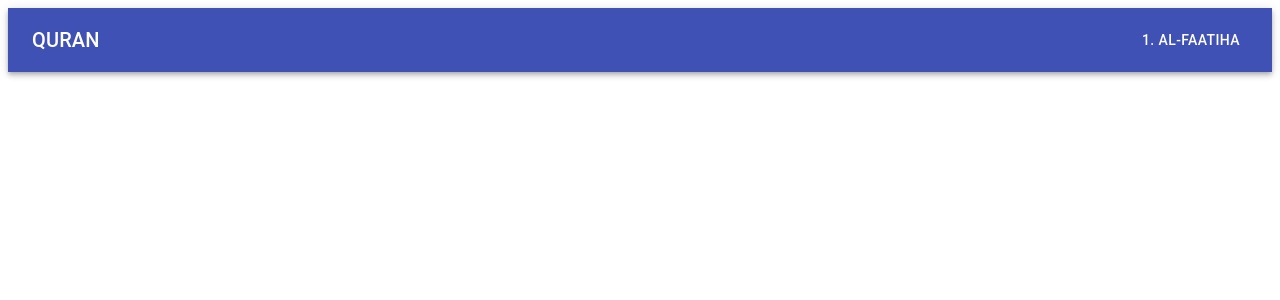
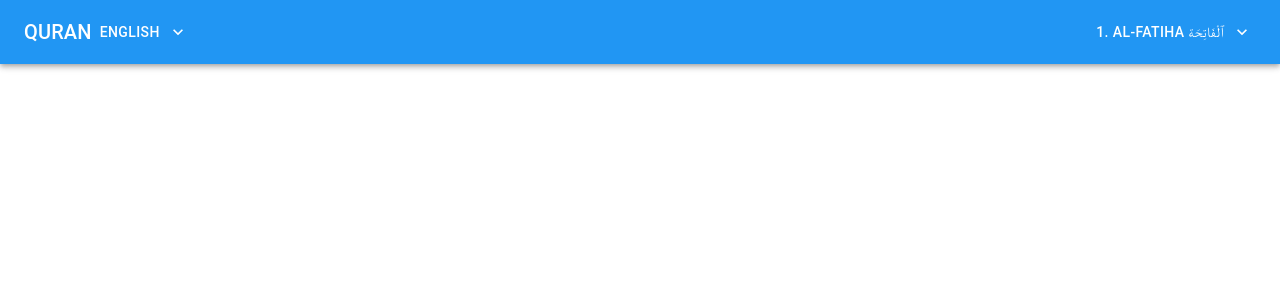
Before and after one commit to octabytes/quran-frontend, a React (Create React App) app: page / in a window 1280 px wide. Shown: the top 300 px of the page. Built offline with nearby package versions, Linux system fonts and the light colour scheme.

Commit message:
TopBar complete

```diff
--- a/package.json
+++ b/package.json
@@ -4,6 +4,7 @@
   "private": true,
   "dependencies": {
     "@material-ui/core": "^4.11.3",
+    "@material-ui/icons": "^4.11.2",
     "@material-ui/lab": "^4.0.0-alpha.57",
     "@testing-library/jest-dom": "^5.11.4",
     "@testing-library/react": "^11.1.0",
--- a/public/index.html
+++ b/public/index.html
@@ -26,7 +26,7 @@
     -->
     <title>React App</title>
   </head>
-  <body>
+  <body style="margin: 0px">
     <noscript>You need to enable JavaScript to run this app.</noscript>
     <div id="root"></div>
     <!--
--- a/src/App.js
+++ b/src/App.js
@@ -1,11 +1,20 @@
 import React from "react";
+import { ThemeProvider, createMuiTheme } from "@material-ui/core/styles";
+import blue from "@material-ui/core/colors/blue";
+
 import AppBar from "./components/AppBar";
+
+const theme = createMuiTheme({
+  palette: {
+    primary: blue,
+  },
+});
 
 function App() {
   return (
-    <div>
+    <ThemeProvider theme={theme}>
       <AppBar />
-    </div>
+    </ThemeProvider>
   );
 }
 
--- a/src/components/AppBar.js
+++ b/src/components/AppBar.js
@@ -1,54 +1,19 @@
-import React, { useState } from "react";
-import { makeStyles } from "@material-ui/core/styles";
+import React from "react";
 import AppBar from "@material-ui/core/AppBar";
 import Toolbar from "@material-ui/core/Toolbar";
 import Typography from "@material-ui/core/Typography";
-import Button from "@material-ui/core/Button";
-import Menu from "@material-ui/core/Menu";
-import MenuItem from "@material-ui/core/MenuItem";
-
-const useStyles = makeStyles((theme) => ({
-  root: {
-    flexGrow: 1,
-  },
-  menuButton: {
-    marginRight: theme.spacing(2),
-  },
-  title: {
-    flexGrow: 1,
-  },
-}));
+import SurahMenu from "./SurahMenu";
+import LanguageMenu from "./LanguageMenu";
 
 export default function ButtonAppBar() {
-  const [surahMenu, setSurahMenu] = useState(null);
-  const [surah, setSurah] = useState("1. Al-Faatiha");
-  const classes = useStyles();
-
   return (
-    <div className={classes.root}>
+    <div style={{ flexGrow: 1 }}>
       <AppBar position="static">
         <Toolbar>
-          <Typography variant="h6" className={classes.title}>
-            QURAN
-          </Typography>
-          <Button color="inherit">{surah}</Button>
-          <Menu
-            id="simple-menu"
-            anchorEl={surahMenu}
-            keepMounted
-            open={Boolean(surahMenu)}
-            onClose={() => setSurahMenu(null)}
-          >
-            <MenuItem onClick={(e) => setSurahMenu(e.currentTarget)}>
-              Profile
-            </MenuItem>
-            <MenuItem onClick={(e) => setSurahMenu(e.currentTarget)}>
-              My Account
-            </MenuItem>
-            <MenuItem onClick={(e) => setSurahMenu(e.currentTarget)}>
-              Logout
-            </MenuItem>
-          </Menu>
+          <Typography variant="h6">QURAN</Typography>
+
+          <LanguageMenu />
+          <SurahMenu />
         </Toolbar>
       </AppBar>
     </div>
--- /dev/null
+++ b/src/components/LanguageMenu.js
@@ -0,0 +1,39 @@
+import React, { useState } from "react";
+import Button from "@material-ui/core/Button";
+import Menu from "@material-ui/core/Menu";
+import MenuItem from "@material-ui/core/MenuItem";
+import ExpandMoreIcon from "@material-ui/icons/ExpandMore";
+
+const LanguageMenu = () => {
+  const [languageMenu, setLanguageMenu] = useState(null);
+  const [language, setLanguage] = useState("English");
+
+  const selectLanguage = (language) => {
+    setLanguage(language);
+    setLanguageMenu(null);
+  };
+
+  return (
+    <div style={{ flexGrow: 1 }}>
+      <Button
+        color="inherit"
+        onClick={(e) => setLanguageMenu(e.currentTarget)}
+        endIcon={<ExpandMoreIcon />}
+      >
+        {language}
+      </Button>
+      <Menu
+        id="language-menu"
+        anchorEl={languageMenu}
+        keepMounted
+        open={Boolean(languageMenu)}
+        onClose={() => setLanguageMenu(null)}
+      >
+        <MenuItem onClick={() => selectLanguage("English")}>English</MenuItem>
+        <MenuItem onClick={() => selectLanguage("Urdu")}>Urdu</MenuItem>
+      </Menu>
+    </div>
+  );
+};
+
+export default LanguageMenu;
--- /dev/null
+++ b/src/components/SurahMenu.js
@@ -0,0 +1,46 @@
+import React, { useState } from "react";
+import Button from "@material-ui/core/Button";
+import Menu from "@material-ui/core/Menu";
+import MenuItem from "@material-ui/core/MenuItem";
+import ExpandMoreIcon from "@material-ui/icons/ExpandMore";
+
+import surahList from "./surah_list";
+
+const SurahMenu = () => {
+  const [surahMenu, setSurahMenu] = useState(null);
+  const [surah, setSurah] = useState(
+    `${surahList[0].number}. ${surahList[0].english_name} ${surahList[0].arabic_name}`
+  );
+
+  const selectSurah = (surah) => {
+    setSurah(`${surah.number}. ${surah.english_name} ${surah.arabic_name}`);
+    setSurahMenu(null);
+  };
+
+  return (
+    <>
+      <Button
+        color="inherit"
+        onClick={(e) => setSurahMenu(e.currentTarget)}
+        endIcon={<ExpandMoreIcon />}
+      >
+        {surah}
+      </Button>
+      <Menu
+        id="surah-menu"
+        anchorEl={surahMenu}
+        keepMounted
+        open={Boolean(surahMenu)}
+        onClose={() => setSurahMenu(null)}
+      >
+        {surahList.map((surah) => (
+          <MenuItem key={surah.number} onClick={() => selectSurah(surah)}>
+            {surah.number}. {surah.english_name} {surah.arabic_name}
+          </MenuItem>
+        ))}
+      </Menu>
+    </>
+  );
+};
+
+export default SurahMenu;
--- a/src/index.js
+++ b/src/index.js
@@ -2,9 +2,4 @@ import React from "react";
 import ReactDOM from "react-dom";
 import App from "./App";
 
-ReactDOM.render(
-  <React.StrictMode>
-    <App />
-  </React.StrictMode>,
-  document.getElementById("root")
-);
+ReactDOM.render(<App />, document.getElementById("root"));
```
Also changed, not shown: 1 other file (tests, documents, lock files or other folders).
